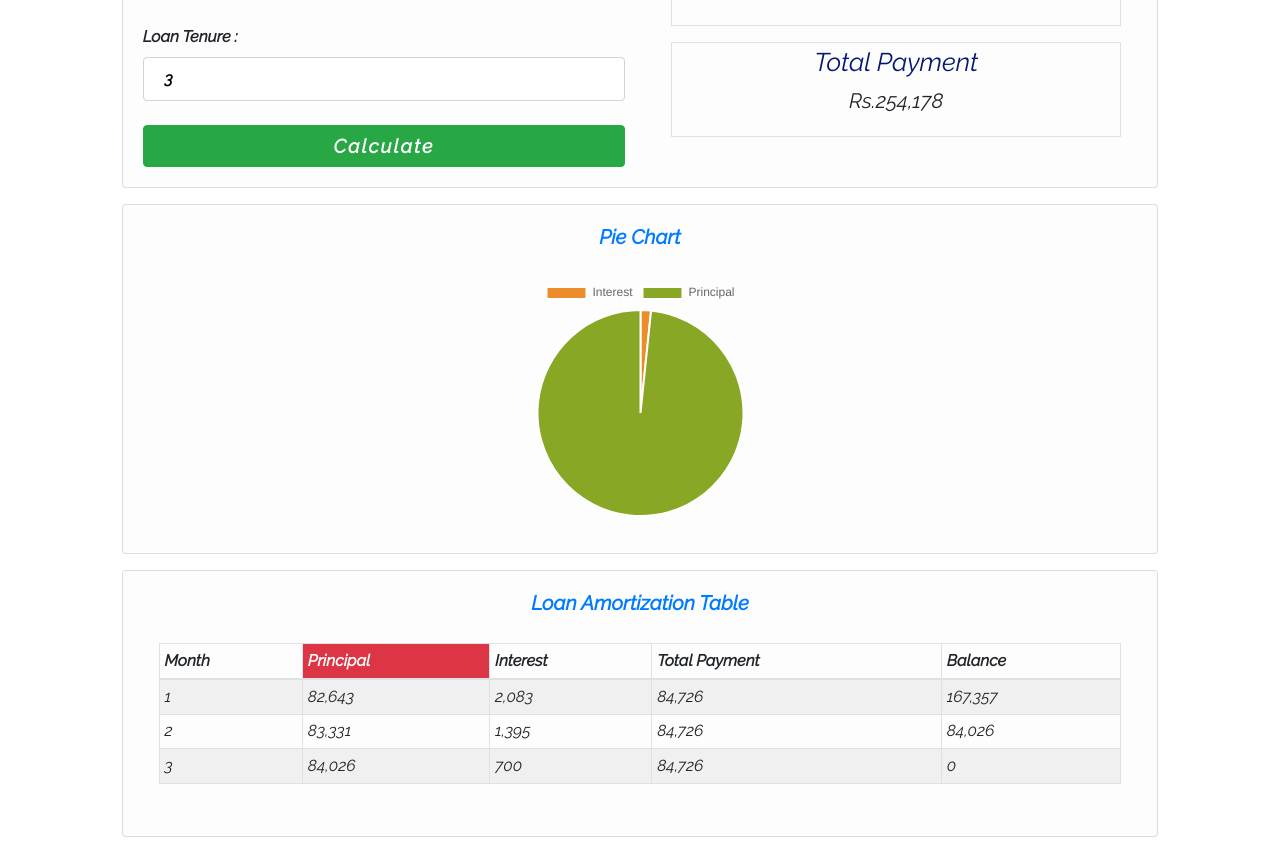
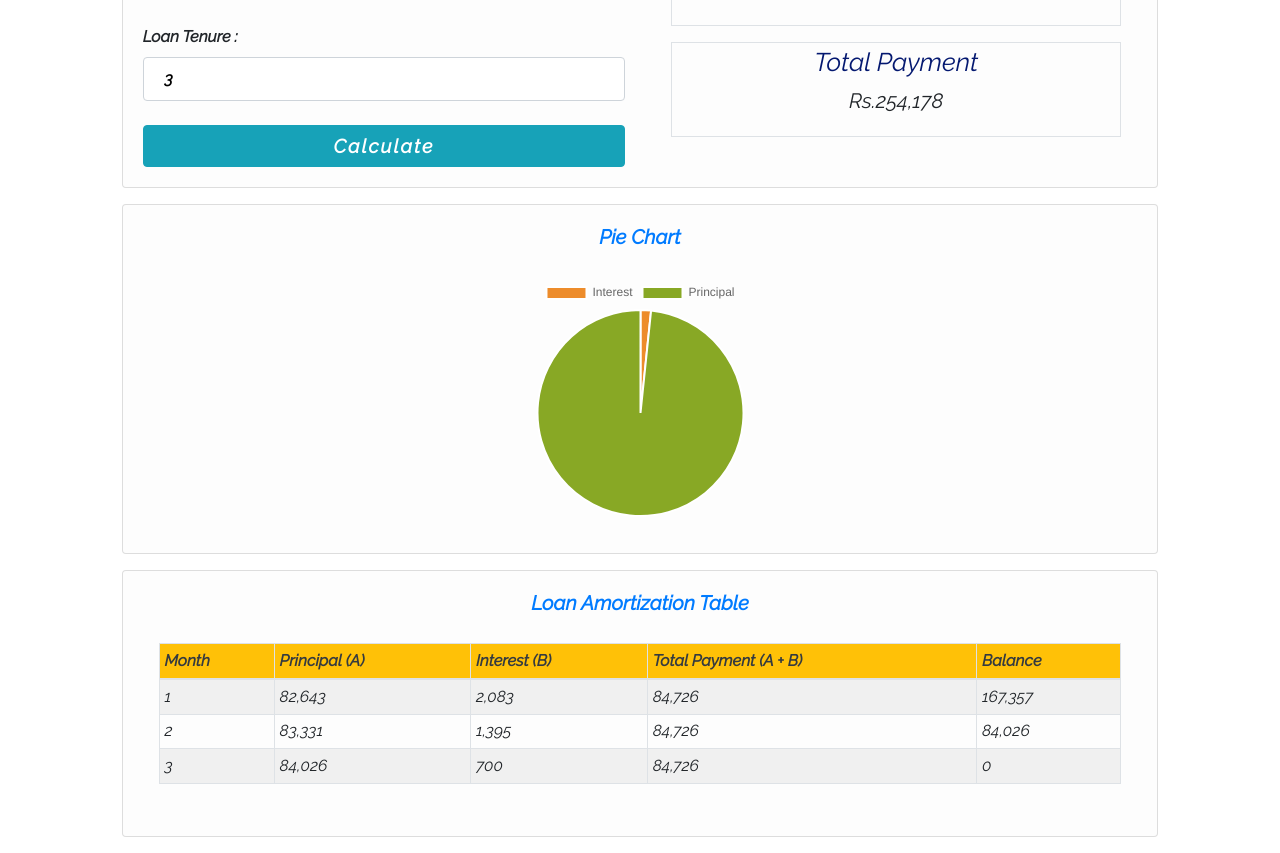
Before and after one commit to ashish336b/EMI-Calculator, a React (Create React App) app: page / in a window 1280 px wide. Shown: the part 340-1193 px from the top of the page. Built offline with nearby package versions, Linux system fonts and the light colour scheme.

Commit message:
emi calculator

```diff
--- a/src/components/Body.js
+++ b/src/components/Body.js
@@ -161,7 +161,7 @@ export default class Body extends Component {
                             />
                           </div>
                           <button
-                            className="btn btn-success btn-block font-weight-bold"
+                            className="btn btn-info btn-block font-weight-bold"
                             onClick={this.calculateEmi}
                           >
                             Calculate
@@ -227,18 +227,20 @@ export default class Body extends Component {
                       Loan Amortization Table
                     </h5>
                     <div className="container-fluid p-3">
+                      <div className="table-responsive">
                         <table className="table table-bordered table-striped table-sm">
                           <thead>
-                          <tr>
+                            <tr className="bg-warning text-dark">
                               <th>Month</th>
-                            <th className="bg-danger text-white">Principal</th>
-                            <th>Interest</th>
-                            <th>Total Payment</th>
+                              <th>Principal (A)</th>
+                              <th>Interest (B)</th>
+                              <th>Total Payment (A + B)</th>
                               <th>Balance</th>
                             </tr>
                           </thead>
-                        <tbody>{tableItem}</tbody>
+                          <tbody className="">{tableItem}</tbody>
                         </table>
+                      </div>
                     </div>
                   </div>
                 </div>
```
Lines whose indentation alone changed are shown as unchanged.
